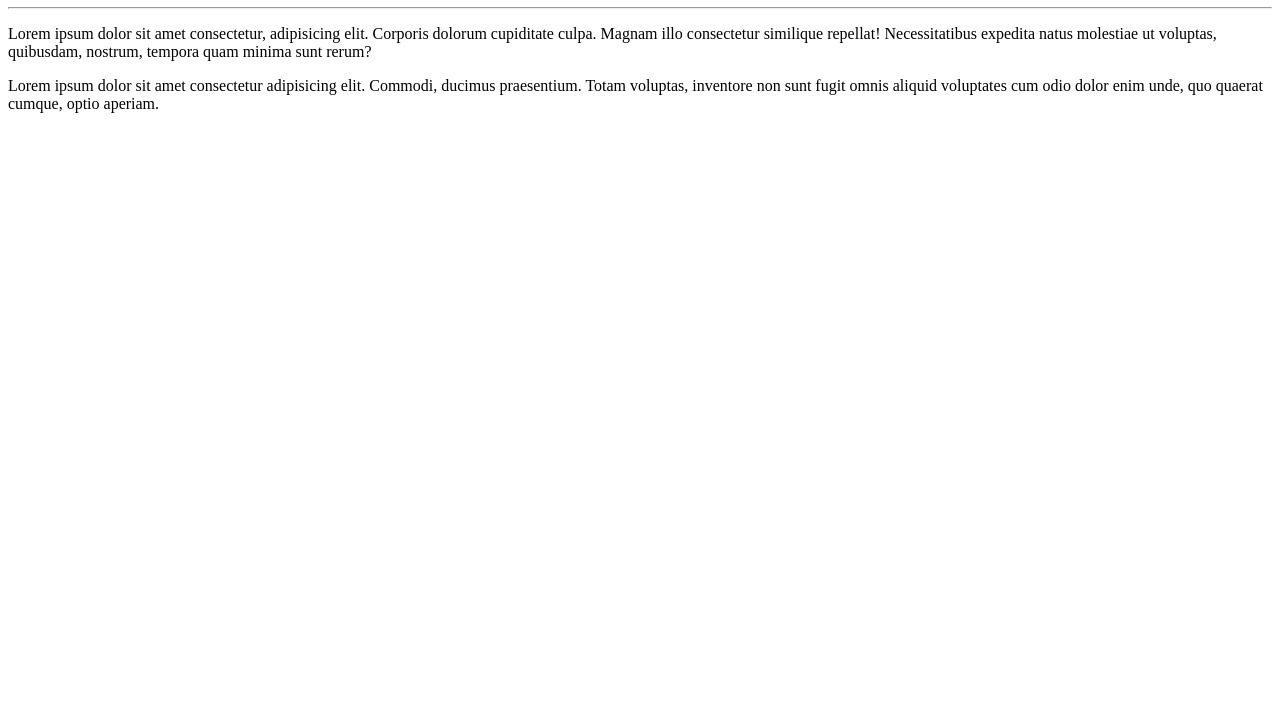
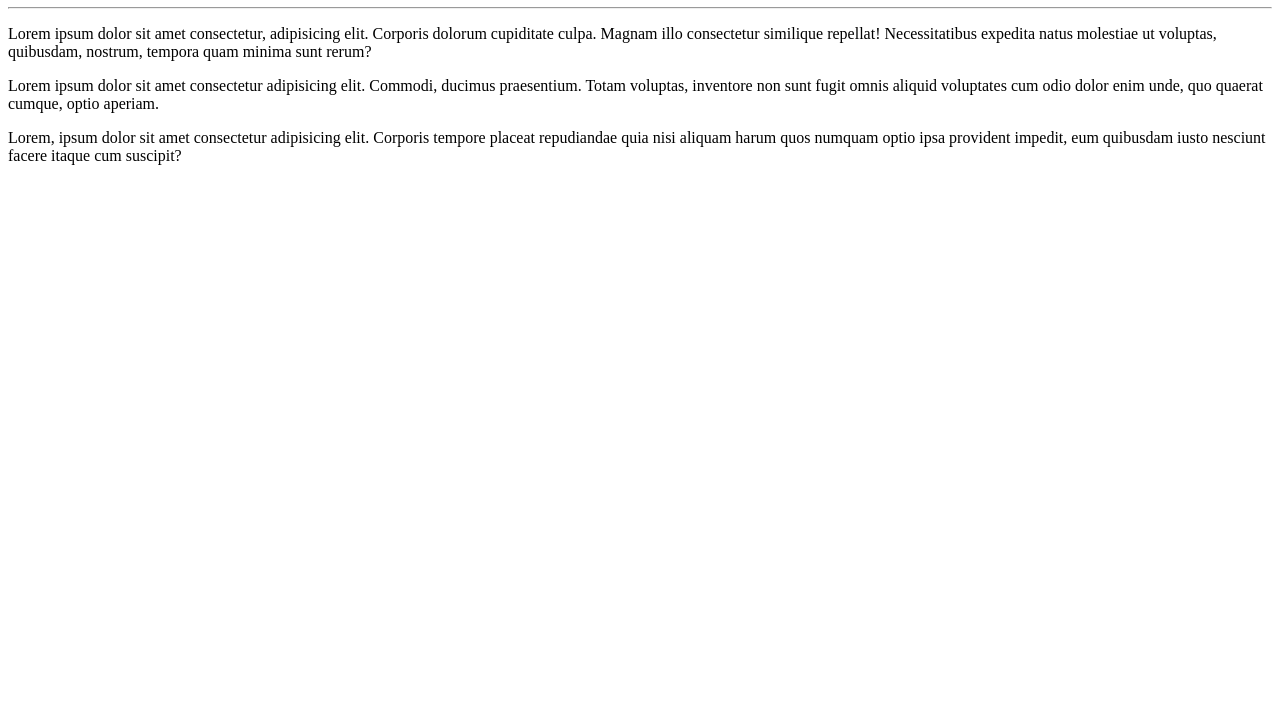
Before and after one commit to tiagoproence/ola-mundo, a plain HTML site: page site exemplo/index.html in a window 1280 px wide. Shown: the part 73-800 px from the top of the page. Drawn offline with Linux system fonts and the light colour scheme.

Commit message:
Update index.html

```diff
--- a/site exemplo/index.html
+++ b/site exemplo/index.html
@@ -10,5 +10,6 @@
 <hr>
    <p>Lorem ipsum dolor sit amet consectetur, adipisicing elit. Corporis dolorum cupiditate culpa. Magnam illo consectetur similique repellat! Necessitatibus expedita natus molestiae ut voluptas, quibusdam, nostrum, tempora quam minima sunt rerum?</p>
    <p>Lorem ipsum dolor sit amet consectetur adipisicing elit. Commodi, ducimus praesentium. Totam voluptas, inventore non sunt fugit omnis aliquid voluptates cum odio dolor enim unde, quo quaerat cumque, optio aperiam.</p>
+   <p>Lorem, ipsum dolor sit amet consectetur adipisicing elit. Corporis tempore placeat repudiandae quia nisi aliquam harum quos numquam optio ipsa provident impedit, eum quibusdam iusto nesciunt facere itaque cum suscipit?</p>
 </body>
 </html>
```
